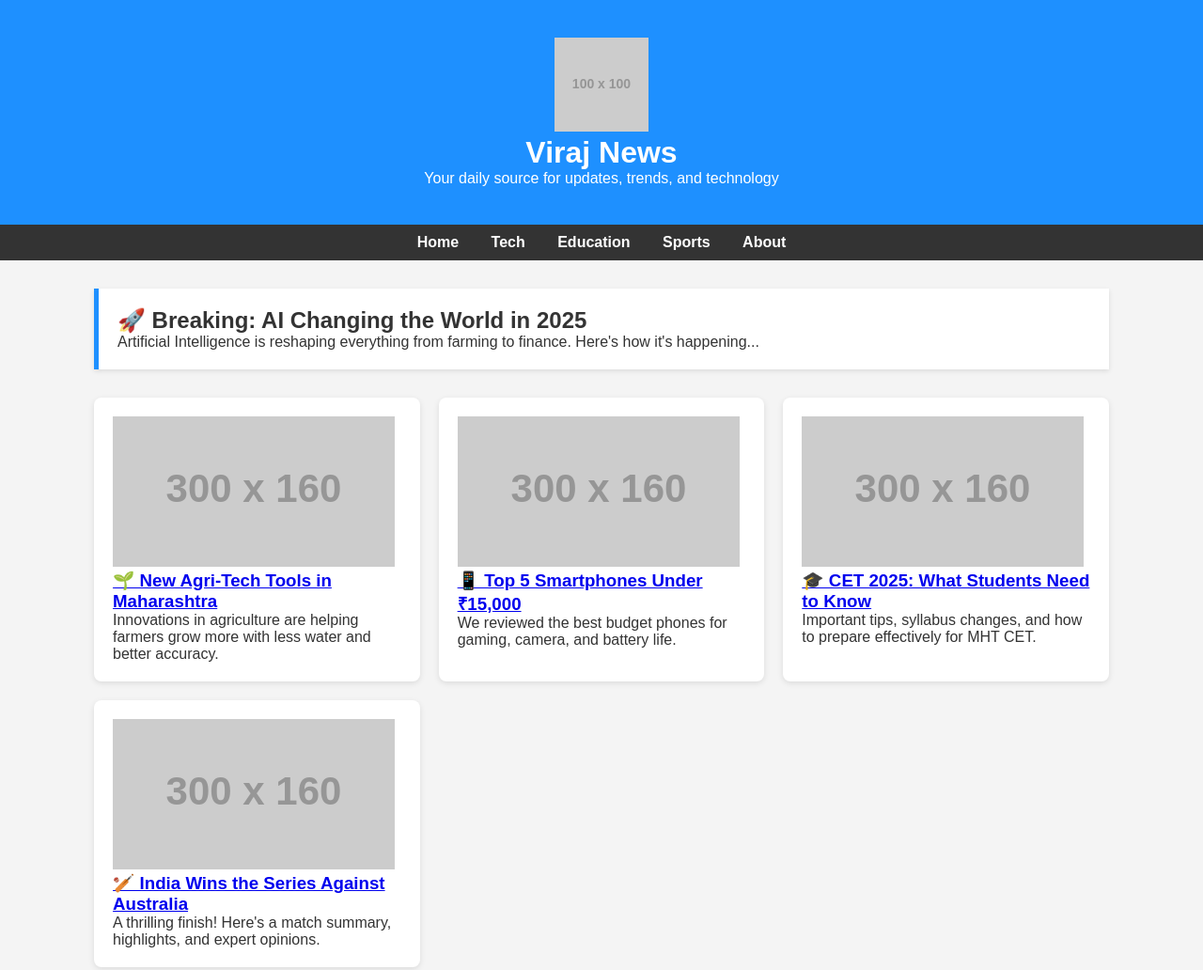
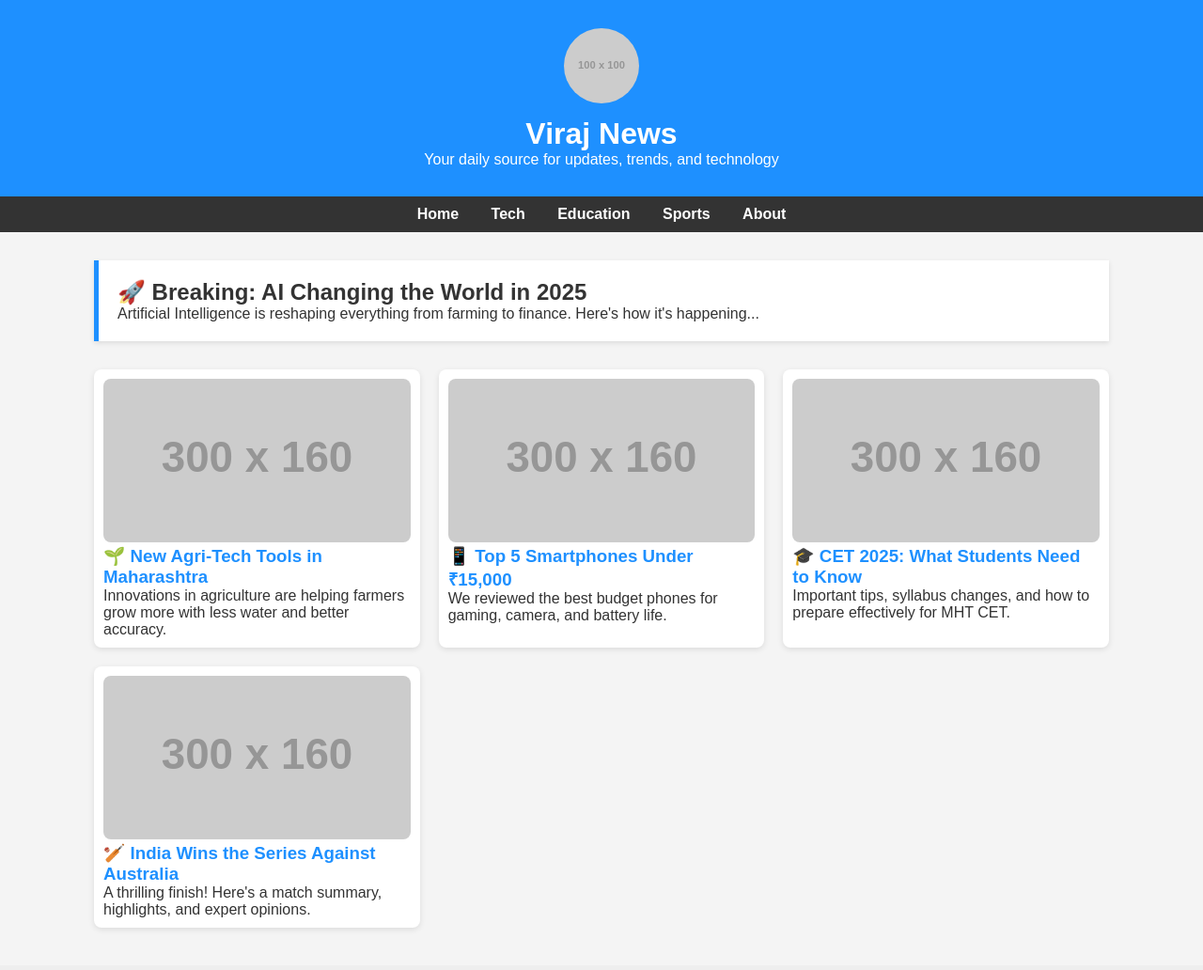
Before and after one commit to viraj168/viraj, a plain HTML site: page index.html in a window 1280 px wide. Shown: the top 1032 px of the page at 94% size. Drawn offline with Linux system fonts and the light colour scheme; placeholder pictures from the web are drawn by us.

Commit message:
Update style.css

```diff
--- a/style.css
+++ b/style.css
@@ -13,8 +13,14 @@ body {
 header {
   background: #1e90ff;
   color: white;
-  padding: 40px 20px;
+  padding: 30px 20px;
   text-align: center;
+}
+
+.logo {
+  width: 80px;
+  border-radius: 50%;
+  margin-bottom: 10px;
 }
 
 nav {
@@ -32,6 +38,13 @@ nav a {
 
 nav a:hover {
   text-decoration: underline;
+}
+
+.search {
+  margin-left: 20px;
+  padding: 5px 10px;
+  border-radius: 5px;
+  border: none;
 }
 
 main {
@@ -56,9 +69,23 @@ main {
 
 .article {
   background: white;
-  padding: 20px;
+  padding: 10px;
   border-radius: 8px;
   box-shadow: 0 2px 6px rgba(0,0,0,0.1);
+}
+
+.article img {
+  width: 100%;
+  border-radius: 8px;
+}
+
+.article h3 a {
+  color: #1e90ff;
+  text-decoration: none;
+}
+
+.article h3 a:hover {
+  text-decoration: underline;
 }
 
 footer {
```
